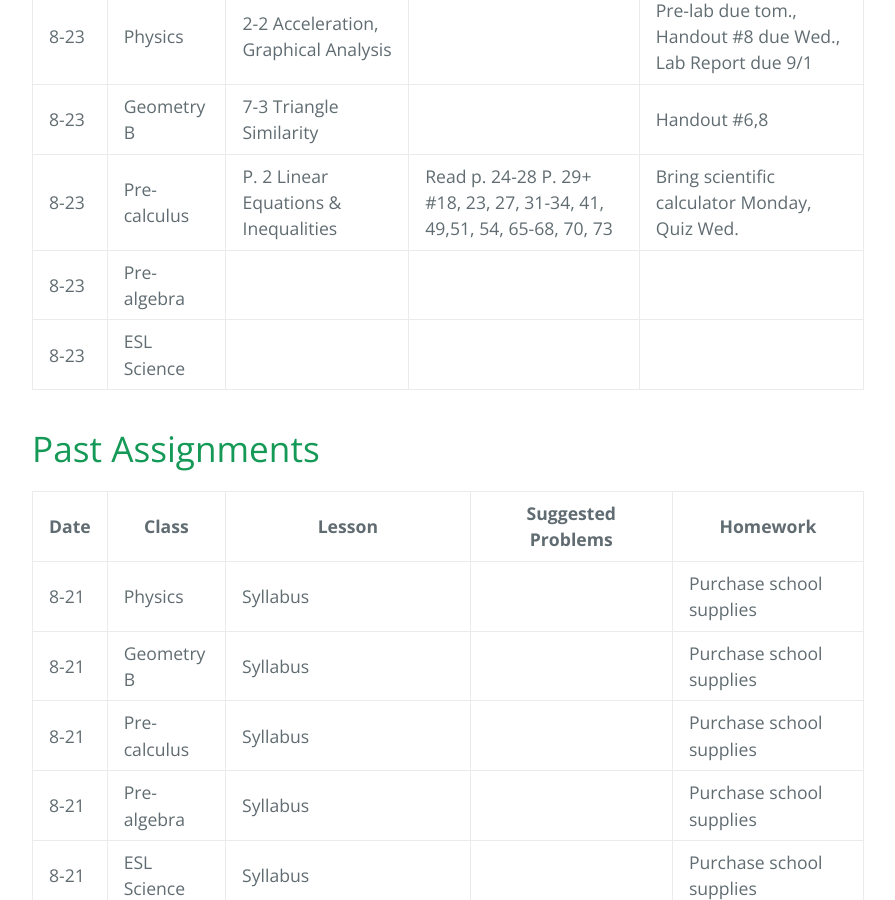
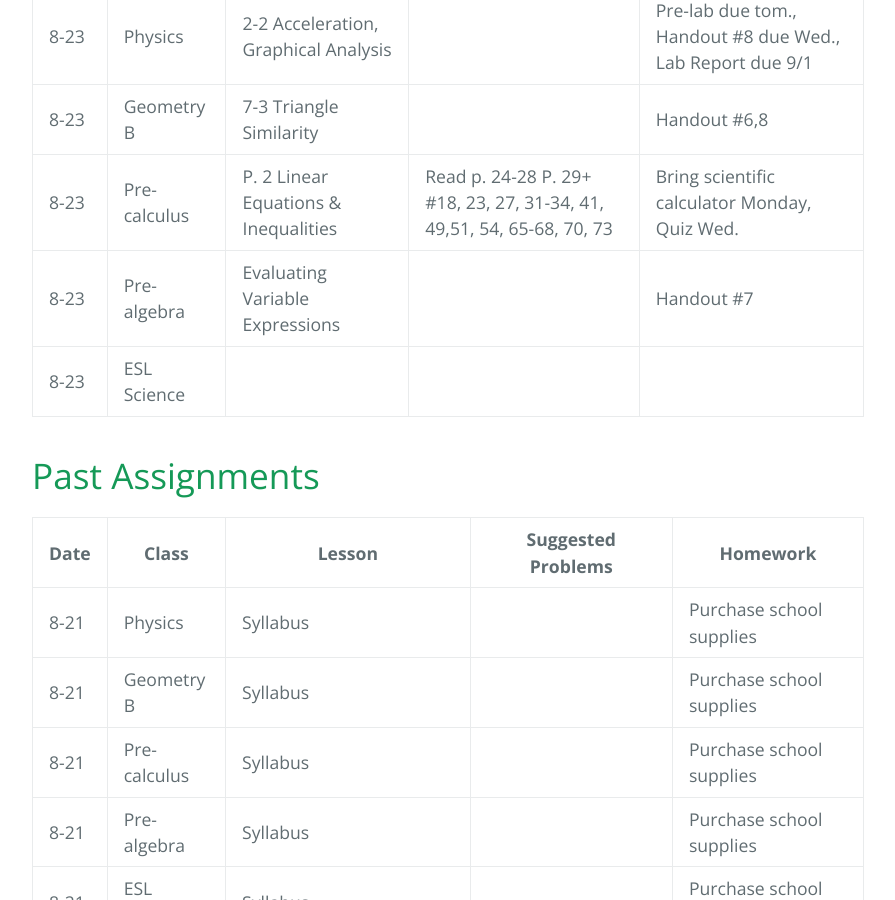
Before and after one commit to gpayoo/gpayoo, a Jekyll site: the page built from index.md, in a window 1280 px wide and 900 px high, scrolled down 624 px. Shown: the whole window, without its empty margins (192-1087 px from the left). Built offline with Jekyll 4.4.1, drawn with Linux system fonts in a browser that asks for light colours; our own code applies the rules of GitHub Pages for plain Markdown files.

Commit message:
Update index.md

```diff
--- a/index.md
+++ b/index.md
@@ -12,7 +12,7 @@ layout: default
 | 8-23 | Physics | 2-2 Acceleration, Graphical Analysis || Pre-lab due tom., Handout #8 due Wed., Lab Report due 9/1
 | 8-23 | Geometry B | 7-3 Triangle Similarity | | Handout #6,8
 | 8-23 | Pre-calculus | P. 2 Linear Equations & Inequalities| Read p. 24-28 P. 29+ #18, 23, 27, 31-34, 41, 49,51, 54, 65-68, 70, 73 | Bring scientific calculator Monday, Quiz Wed.
-| 8-23 | Pre-algebra |  | |
+| 8-23 | Pre-algebra | Evaluating Variable Expressions |  |  Handout #7
 | 8-23 | ESL Science |  |  |
 
 
```
